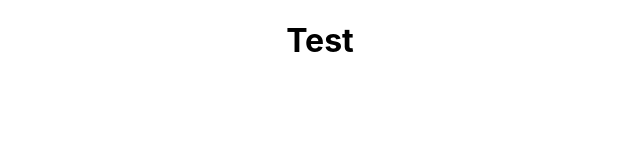
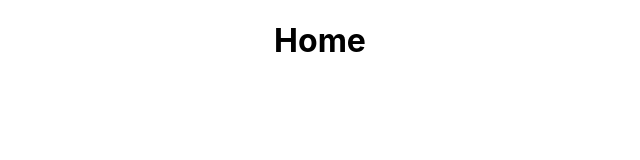
Before and after one commit to arthurFIRE/moa-view, a React (Create React App) app: page / in a window 1280 px wide. Shown: the top 160 px of the page, without its empty margins (320-960 px from the left). Built offline with nearby package versions, Linux system fonts and the light colour scheme.

Commit message:
HashRouter 추가

```diff
--- a/src/App.tsx
+++ b/src/App.tsx
@@ -1,11 +1,18 @@
 import React from "react";
 import "./App.css";
-import Test from "./components/Test";
+import { HashRouter, Route, Switch } from "react-router-dom";
+import Setup from "./pages/setup";
+import Home from "./pages/home";
 
 function App() {
   return (
     <div className="App">
-      <Test />
+      <HashRouter>
+        <Switch>
+          <Route exact path="/" render={() => <Home />} />
+          <Route path="/setup" render={() => <Setup />} />
+        </Switch>
+      </HashRouter>
     </div>
   );
 }
--- /dev/null
+++ b/src/pages/home.tsx
@@ -0,0 +1,7 @@
+import React from "react";
+
+const Home: React.FC = () => {
+  return <h1>Home</h1>;
+};
+
+export default Home;
--- /dev/null
+++ b/src/pages/setup.tsx
@@ -0,0 +1,7 @@
+import React from "react";
+
+const Setup: React.FC = () => {
+  return <h1>Setup</h1>;
+};
+
+export default Setup;
```
Also changed, not shown: package.json (+7 -0 lines), 1 other file (tests, documents, lock files or other folders).
